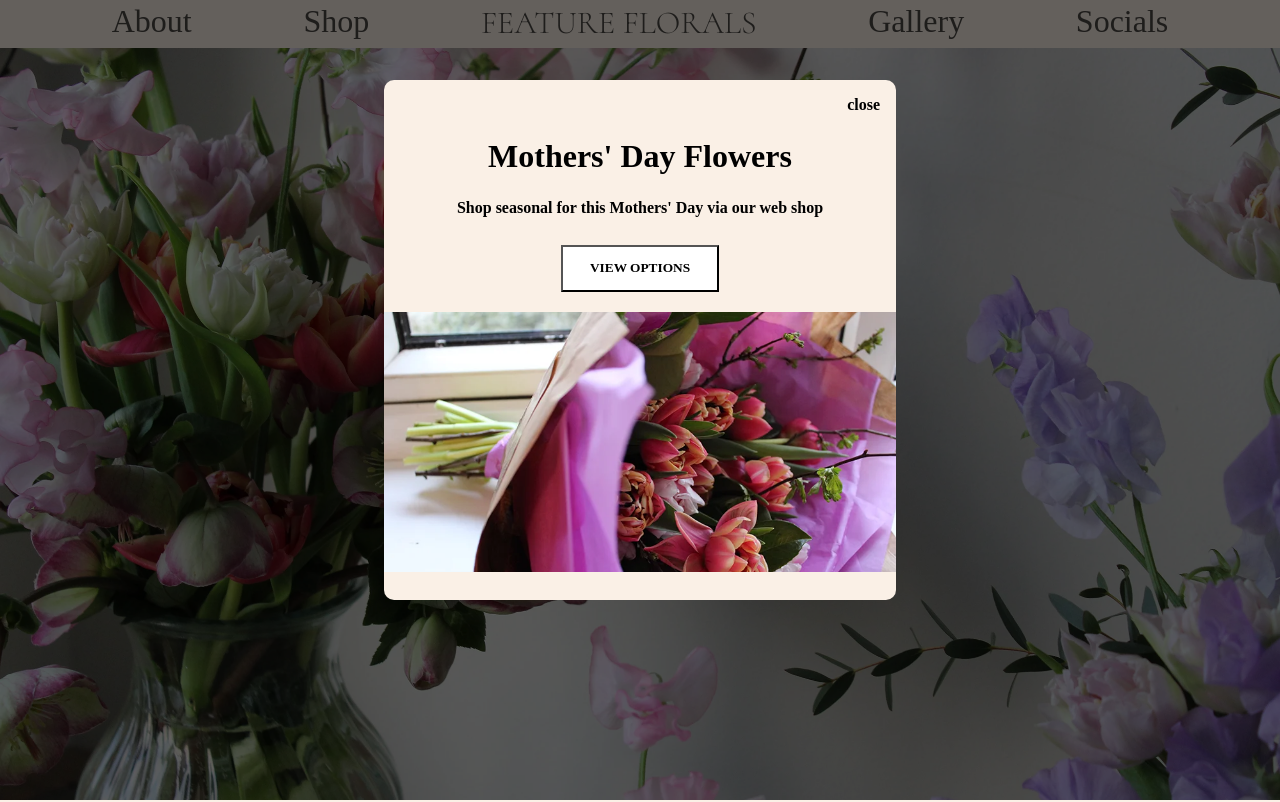
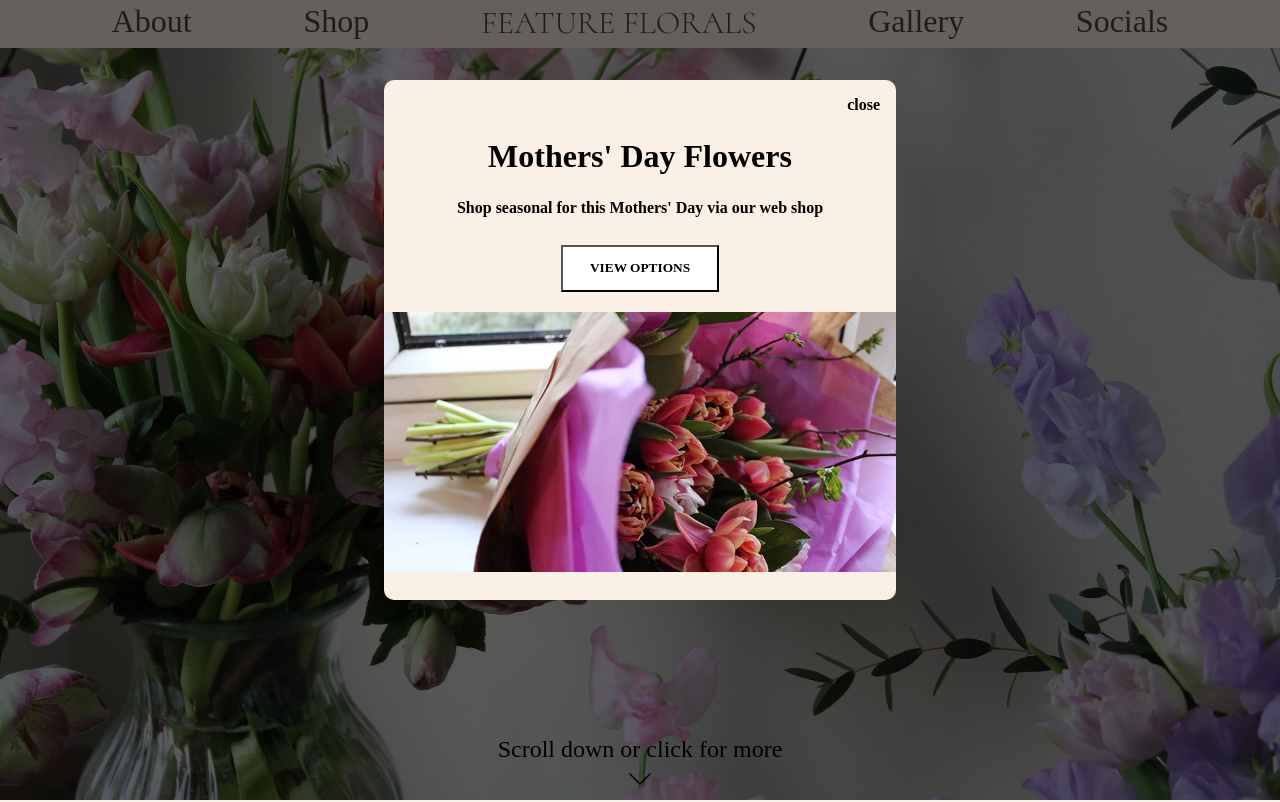
Before and after one commit to aPatient97/featureflorals2.0, a React (Create React App) app in the folder client/: page / in a window 1280 px wide. Shown: the top 802 px of the page. Built offline with nearby package versions, Linux system fonts and the light colour scheme; no server answers; a web font is replaced by a local one.

Commit message:
added scrolling to home page

```diff
--- a/client/src/Pages/Home/index.js
+++ b/client/src/Pages/Home/index.js
@@ -7,6 +7,7 @@ import InstaSVG from '../../components/InstaSVG';
 import MultiCarousel from '../../components/MultiCarousel';
 import MothersDay from '../../components/MothersDay';
 import Contact from '../../components/Contact';
+import ScrollDown from '../../components/ScrollDown';
 
 function Home() {
 
@@ -19,8 +20,27 @@ function Home() {
       sessionStorage.setItem('viewed', 'modal has rendered')
       console.log(sessionStorage.getItem('viewed'))
    }
+   const bgImg = document.querySelector('.background-image')
+   bgImg.addEventListener('wheel', handleWheel, {passive: false})
 
+   // eslint-disable-next-line
   }, [])
+
+  const scrollDown = (e) => {
+    const destination = document.querySelector('.break-container')
+    destination && destination.scrollIntoView({ behaviour: 'smooth' })
+    // const bgImg = document.querySelector('.background-image')
+    // bgImg.addEventListener('wheel', e => e.preventDefault(), { passive: false})
+  }
+
+  const handleWheel = (e) => {
+    e.preventDefault()
+    scrollDown(e)
+
+    const bgImg = document.querySelector('.background-image')
+
+    bgImg.removeEventListener('wheel', handleWheel)
+}
 
   return (
 
@@ -30,10 +50,11 @@ function Home() {
       <MothersDay setMothersDay={setMothersDay}/>
     )}
 
-    <div className="background-image">
+    <div className="background-image" >
       {/* <div className='flex-row'>
         <Header />
       </div> */}
+      <ScrollDown />
     </div>
     <div className='break-container'>
       <div className="break">
--- a/client/src/Pages/Home/style.css
+++ b/client/src/Pages/Home/style.css
@@ -29,7 +29,7 @@ p#lighter {
   .background-image {
     background:url(../../../public/images/landingflowers.webp) no-repeat center center fixed;
     /* background:url(../../../public/images/IMG_9229.jpg) no-repeat center bottom fixed; */
-
+    /* touch-action: none; */
     background-size: cover;
     height: 94vh;
   }
@@ -37,7 +37,8 @@ p#lighter {
  @media only screen and (max-width: 550px) {
 
   .background-image {
-    height: 60vh;
+    height: 100vh;
+    background-attachment: scroll;
   }
 
   .break p {
--- /dev/null
+++ b/client/src/components/ScrollDown/index.js
@@ -0,0 +1,27 @@
+import React from 'react'
+import './style.css'
+
+export default function ScrollDown() {
+    const handleClick = () => {
+        console.log('clicked')
+        const dest = document.querySelector('.break-container')
+        dest && dest.scrollIntoView({ behaviour: 'smooth' })
+    }
+
+    // const handleWheel = () => {
+    //     console.log('wheeled')
+    //     const destination = document.querySelector('.break-container')
+    //     console.log(destination)
+    //     destination && destination.scrollIntoView({ behaviour: 'smooth' })
+    // }
+
+  return (
+    <div className="scroll-down">
+        <p className='pointer' onClick={handleClick} >Scroll down or click for more</p>
+        <svg className='pointer' onClick={handleClick} fill="#000000" width="32px" height="32px" viewBox="0 0 32 32" version="1.1" xmlns="http://www.w3.org/2000/svg">
+              <title>chevron-down</title>
+              <path d="M26.531 10.47c-0.136-0.136-0.324-0.22-0.531-0.22s-0.395 0.084-0.531 0.22v0l-9.469 9.469-9.47-9.469c-0.135-0.131-0.319-0.212-0.523-0.212-0.414 0-0.75 0.336-0.75 0.75 0 0.203 0.081 0.388 0.213 0.523l10 10.001c0.136 0.135 0.323 0.219 0.53 0.219s0.394-0.084 0.53-0.219l10.001-10.001c0.135-0.136 0.218-0.323 0.218-0.53s-0.083-0.394-0.218-0.53l0 0z"></path>
+        </svg>
+    </div>
+  )
+}
--- /dev/null
+++ b/client/src/components/ScrollDown/style.css
@@ -0,0 +1,16 @@
+div.scroll-down {
+    position: absolute;
+    bottom: 5px;
+    display: grid;
+    place-items: center;
+    width: 100%;
+}
+
+.scroll-down p {
+    font-size: 1.5em;
+}
+
+div.scroll-down svg:hover, div.scroll-down p:hover {
+    color: white;
+    fill: white;
+}
```
